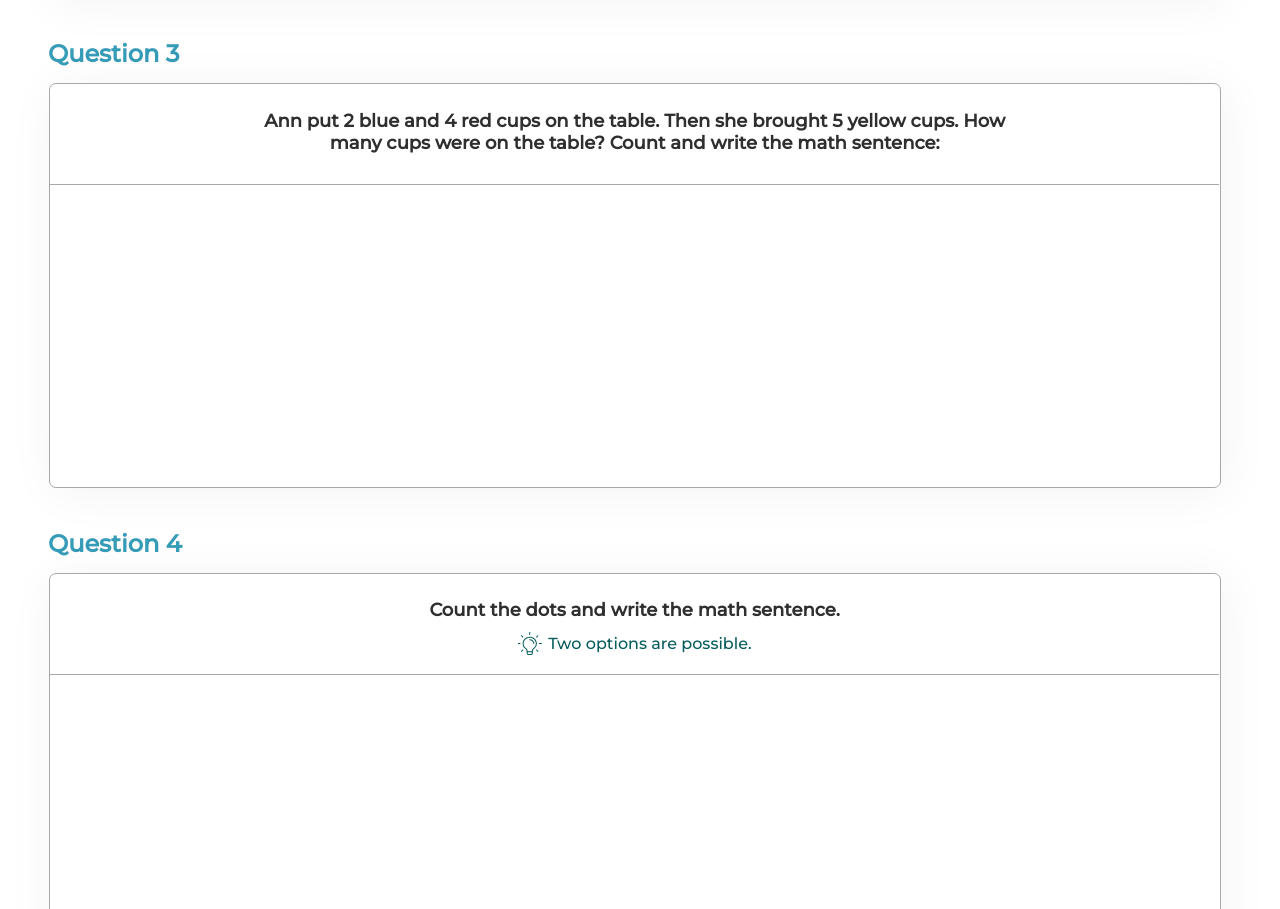
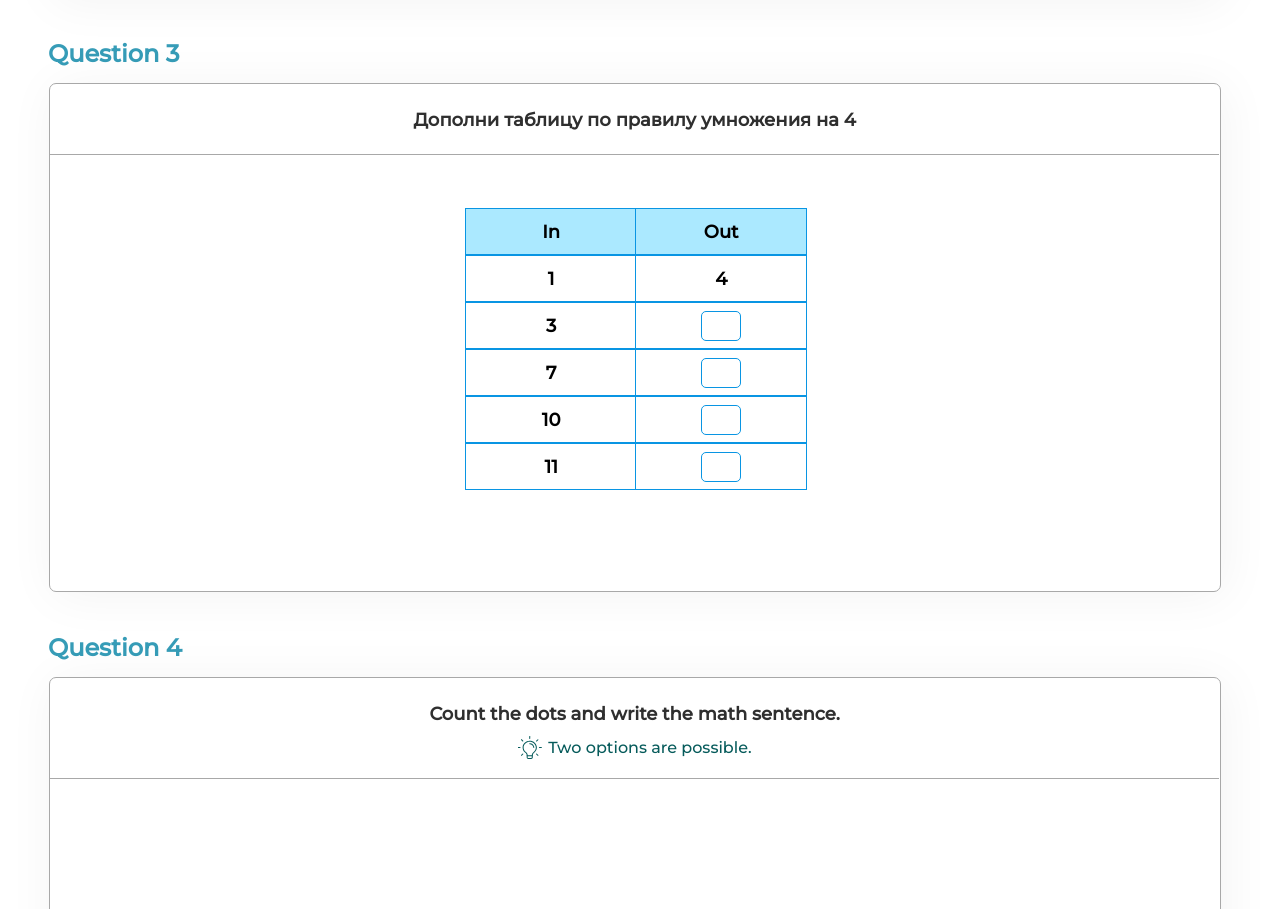
Before and after one commit to BossNumber1/4gradePractithink, a plain HTML site: page RESULT/index.html in a window 1280 px wide. Shown: the part 826-1735 px from the top of the page. Drawn offline with Linux system fonts and the light colour scheme; a script that the page names is missing.

Commit message:
made the visual part of the 3 question

```diff
--- a/RESULT/index.html
+++ b/RESULT/index.html
@@ -63,12 +63,27 @@
                 <div class="nameTask">Question 3</div>
                 <div class="app3">
                     <div class="titlePage3">
-                        Ann put 2 blue and 4 red cups on the table. Then she
-                        brought 5 yellow cups. How many cups were on the table?
-                        Count and write the math sentence:
+                        Дополни таблицу по правилу умножения на 4
                     </div>
                     <div class="lineUnderHeading3"></div>
-                    <div class="content3"></div>
+                    <div class="content3">
+                        <div class="leftColumn3">
+                            <div class="first1row3">In</div>
+                            <div class="second1row3">1</div>
+                            <div class="third1row3">3</div>
+                            <div class="fourth1row3">7</div>
+                            <div class="fifth1row3">10</div>
+                            <div class="sixth1row3">11</div>
+                        </div>
+                        <div class="rightColumn3">
+                            <div class="first2row3">Out</div>
+                            <div class="second2row3">4</div>
+                            <div class="third2row3"><input type="text" /></div>
+                            <div class="fourth2row3"><input type="text" /></div>
+                            <div class="fifth2row3"><input type="text" /></div>
+                            <div class="sixth2row3"><input type="text" /></div>
+                        </div>
+                    </div>
                 </div>
             </div>
             <div class="question4">
--- a/RESULT/styles/question3.css
+++ b/RESULT/styles/question3.css
@@ -1,7 +1,6 @@
 .app3 {
     width: 1170px;
-    height: 403px;
-    /* 503 */
+    height: 507px;
     left: calc(50% - 1170px / 2);
     top: 10px;
     box-shadow: 4px 4px 50px rgba(0, 0, 0, 0.05);
@@ -11,10 +10,10 @@
 }
 
 .titlePage3 {
-    top: 26px;
+    top: 25px;
     left: calc(50% - 770px / 2);
     width: 770px;
-    height: 44px;
+    height: 22px;
     font-style: normal;
     font-weight: 600;
     font-size: 18px;
@@ -24,66 +23,87 @@
 }
 
 .lineUnderHeading3 {
+    top: 70px;
     position: absolute;
     width: 1169px;
     height: 0px;
-    top: 100px;
     border-bottom: 1px solid #a8a8a8;
 }
 
 /* content styles */
 
 .content3 {
-    top: 105px;
-    left: calc(50% - 514px / 2);
-    width: 514px;
-    height: 105px;
-
-    /* border: 1px solid gray; */
+    top: 102px;
+    left: calc(50% - 339px / 2);
+    width: 339px;
+    height: 265px;
+    display: flex;
+    align-items: center;
+    justify-content: space-between;
 }
 
-/* inputs styles */
+.leftColumn3,
+.rightColumn3 {
+    width: 170px;
+    height: 265px;
 
-.inputsCollections {
-    top: 50px;
-    left: calc(50% - 205px / 2);
-    width: 205px;
-    height: 44px;
+    /* border: 1px solid red; */
+}
+
+/* rows styles */
+
+.first1row3,
+.second1row3,
+.third1row3,
+.fourth1row3,
+.fifth1row3,
+.sixth1row3,
+.first2row3,
+.second2row3,
+.third2row3,
+.fourth2row3,
+.fifth2row3,
+.sixth2row3 {
+    border: 1px solid #0995e3;
+    width: 170px;
+    height: 45px;
+    margin: 0;
+    display: flex;
+    align-items: center;
+    justify-content: center;
+    font-weight: 600;
+    font-size: 18px;
+}
+
+.first1row3,
+.first2row3 {
+    background-color: #abe9ff;
+}
+
+.second1row3,
+.third1row3,
+.fourth1row3,
+.fifth1row3,
+.sixth1row3,
+.second2row3,
+.third2row3,
+.fourth2row3,
+.fifth2row3,
+.sixth2row3 {
+    background-color: #fff;
+}
+
+.content3 input {
     display: flex;
     flex-direction: row;
     justify-content: center;
     align-items: center;
-}
-
-.inputContent input {
-    position: static;
-    width: 50px;
+    padding: 6px 16px;
+    width: 40px;
     height: 30px;
-    flex: none;
-    order: 2;
-    flex-grow: 0;
-    margin: 0px 5px;
-    border: 1px solid #2f2f2f;
+    background: #ffffff;
+    border: 1px solid #0995e3;
+    box-sizing: border-box;
     border-radius: 5px;
     text-align: center;
 }
-
-.sign {
-    position: static;
-    width: 11px;
-    height: 22px;
-    left: 55px;
-    top: 4px;
-    font-style: normal;
-    font-weight: 500;
-    font-size: 18px;
-    line-height: 22px;
-    display: flex;
-    align-items: center;
-    text-align: center;
-    color: #2f2f2f;
-    flex: none;
-    order: 1;
-    flex-grow: 0;
-    margin: 0px 5px;
-}
```
